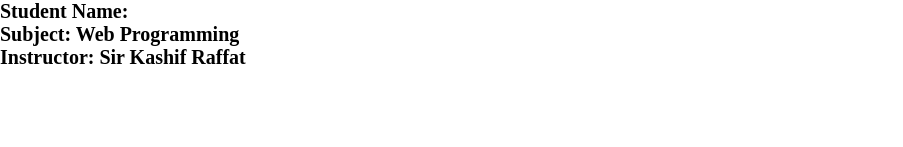
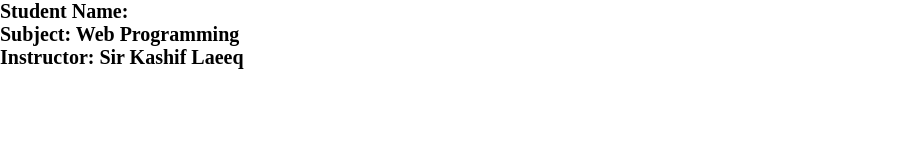
Before and after one commit to naveedaheer/calculator-with-spoken-digits, an Angular app: page / in a window 1280 px wide. Shown: the top 147 px of the page, without its empty margins (0-903 px from the left). Built offline with nearby package versions, Linux system fonts and the light colour scheme.

Commit message:
Update bio data

```diff
--- a/src/app/app.component.html
+++ b/src/app/app.component.html
@@ -1,7 +1,7 @@
 <div>
-    <h1>Student Name: </h1>
+  <h1>Student Name: </h1>
   <h1>Subject: Web Programming</h1>
-  <h1>Instructor: Sir Kashif Raffat</h1>
-  </div>
+  <h1>Instructor: Sir Kashif Laeeq</h1>
+</div>
 
 <app-calculator></app-calculator>
```
